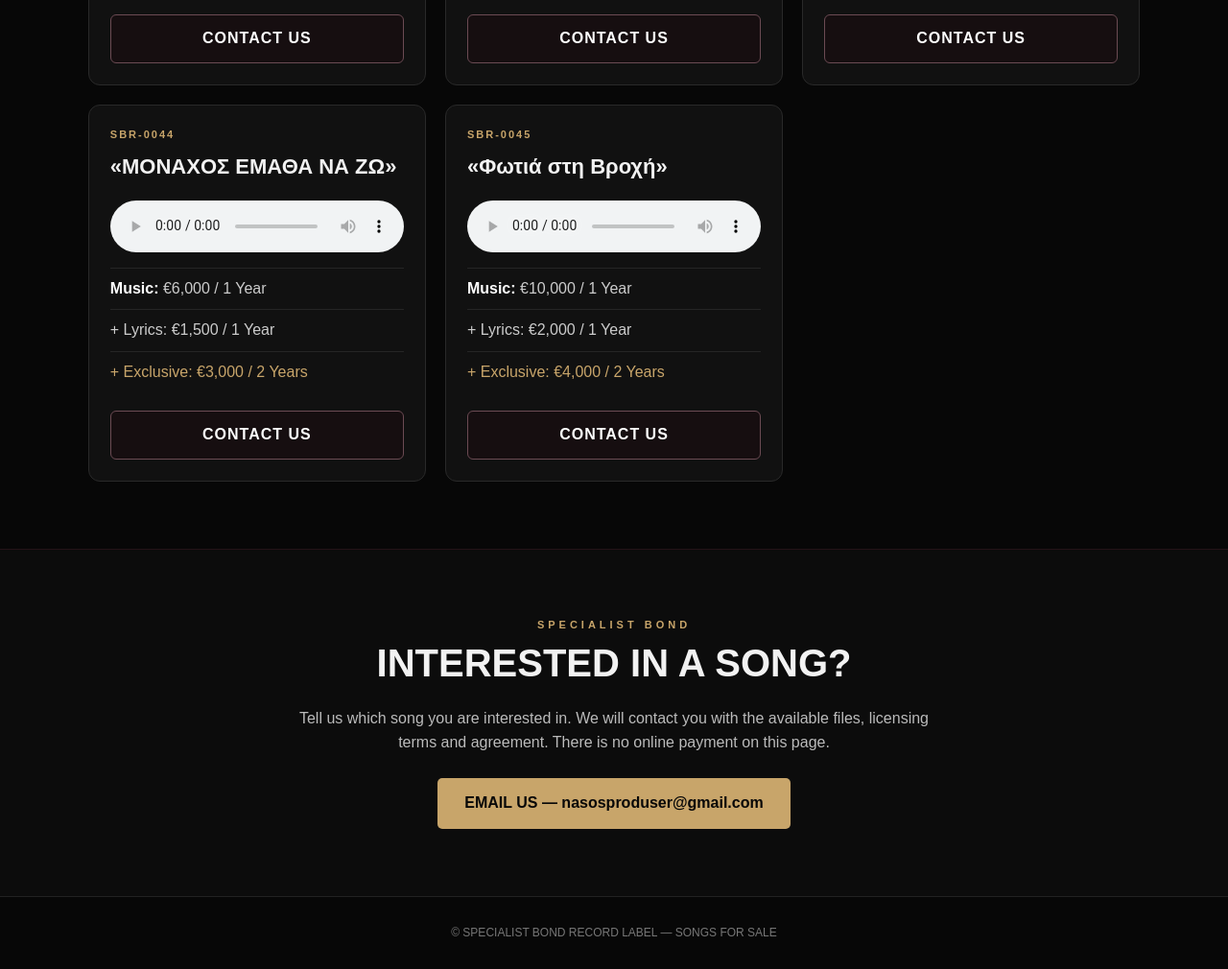
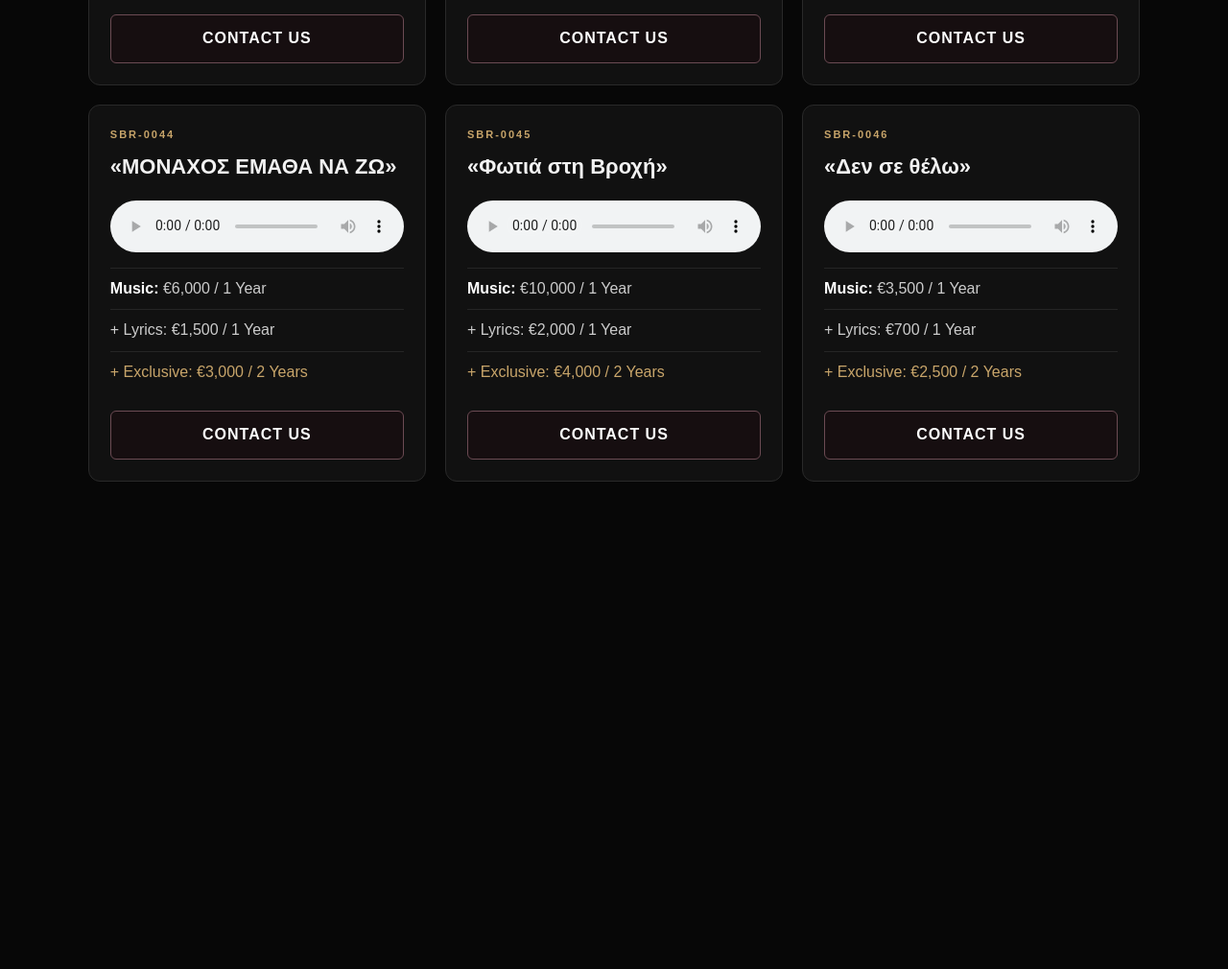
Before and after one commit to nasosproduser-ops/nasos-site, a plain HTML site: page songs-for-sale.html in a window 1280 px wide. Shown: the part 6159-7169 px from the top of the page at 96% size. After the commit the page ends 6731 px from the top, so only its background shows below. Drawn offline with Linux system fonts and the light colour scheme.

Commit message:
Update songs-for-sale.html

```diff
--- a/songs-for-sale.html
+++ b/songs-for-sale.html
@@ -43,4 +43,4 @@
 <div class="song"><div class="code">SBR-0043</div><h2>«Μοναξιά»</h2><audio controls preload="metadata" class="preview" src="SBR-0043_preview_60s.mp3"></audio><div class="line"><strong>Music:</strong> €10,000 / 1 Year</div><div class="line">+ Lyrics: €2,000 / 1 Year</div><div class="line exclusive">+ Exclusive: €4,000 / 2 Years</div><a class="btn" href="contact.html?song=SBR-0043%20-%20%CE%9C%CE%BF%CE%BD%CE%B1%CE%BE%CE%B9%CE%AC">CONTACT US</a></div>
 <div class="song"><div class="code">SBR-0044</div><h2>«ΜΟΝΑΧΟΣ ΕΜΑΘΑ ΝΑ ΖΩ»</h2><audio controls preload="metadata" class="preview" src="SBR-0044_preview_60s.mp3"></audio><div class="line"><strong>Music:</strong> €6,000 / 1 Year</div><div class="line">+ Lyrics: €1,500 / 1 Year</div><div class="line exclusive">+ Exclusive: €3,000 / 2 Years</div><a class="btn" href="contact.html?song=SBR-0044%20-%20%CE%9C%CE%9F%CE%9D%CE%91%CE%A7%CE%9F%CE%A3%20%CE%95%CE%9C%CE%91%CE%98%CE%91%20%CE%9D%CE%91%20%CE%96%CE%A9">CONTACT US</a></div>
 <div class="song"><div class="code">SBR-0045</div><h2>«Φωτιά στη Βροχή»</h2><audio controls preload="metadata" class="preview" src="SBR-0045_preview_60s.mp3"></audio><div class="line"><strong>Music:</strong> €10,000 / 1 Year</div><div class="line">+ Lyrics: €2,000 / 1 Year</div><div class="line exclusive">+ Exclusive: €4,000 / 2 Years</div><a class="btn" href="contact.html?song=SBR-0045%20-%20%CE%A6%CF%89%CF%84%CE%B9%CE%AC%20%CF%83%CF%84%CE%B7%20%CE%92%CF%81%CE%BF%CF%87%CE%AE">CONTACT US</a></div>
-</div></main><section class="contact"><div class="wrap"><div class="eyebrow">SPECIALIST BOND</div><h2>INTERESTED IN A SONG?</h2><p>Tell us which song you are interested in. We will contact you with the available files, licensing terms and agreement. There is no online payment on this page.</p><a class="big" href="mailto:nasosproduser@gmail.com?subject=Specialist%20Bond%20Song%20Inquiry">EMAIL US — nasosproduser@gmail.com</a></div></section><footer>© SPECIALIST BOND RECORD LABEL — SONGS FOR SALE</footer></body></html>
+<div class="song"><div class="code">SBR-0046</div><h2>«Δεν σε θέλω»</h2><audio controls preload="metadata" class="preview" src="SBR-0046_preview_60s.mp3"></audio><div class="line"><strong>Music:</strong> €3,500 / 1 Year</div><div class="line">+ Lyrics: €700 / 1 Year</div><div class="line exclusive">+ Exclusive: €2,500 / 2 Years</div><a class="btn" href="contact.html?song=SBR-0046%20-%20%CE%94%CE%B5%CE%BD%20%CF%83%CE%B5%20%CE%B8%CE%AD%CE%BB%CF%89">CONTACT US</a></div>
```
